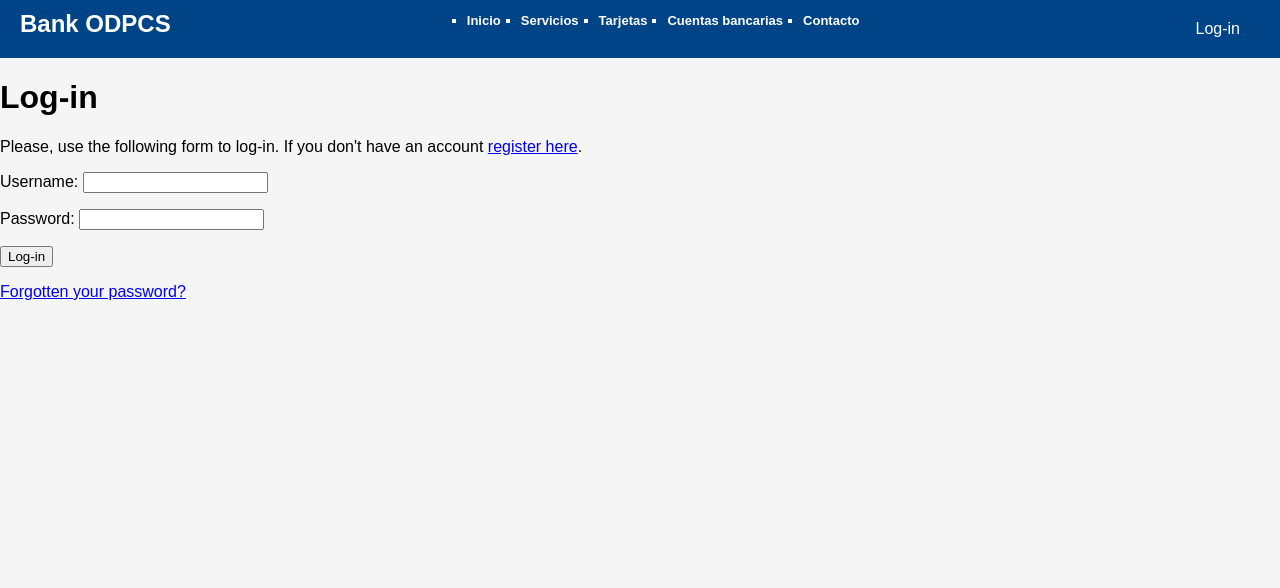
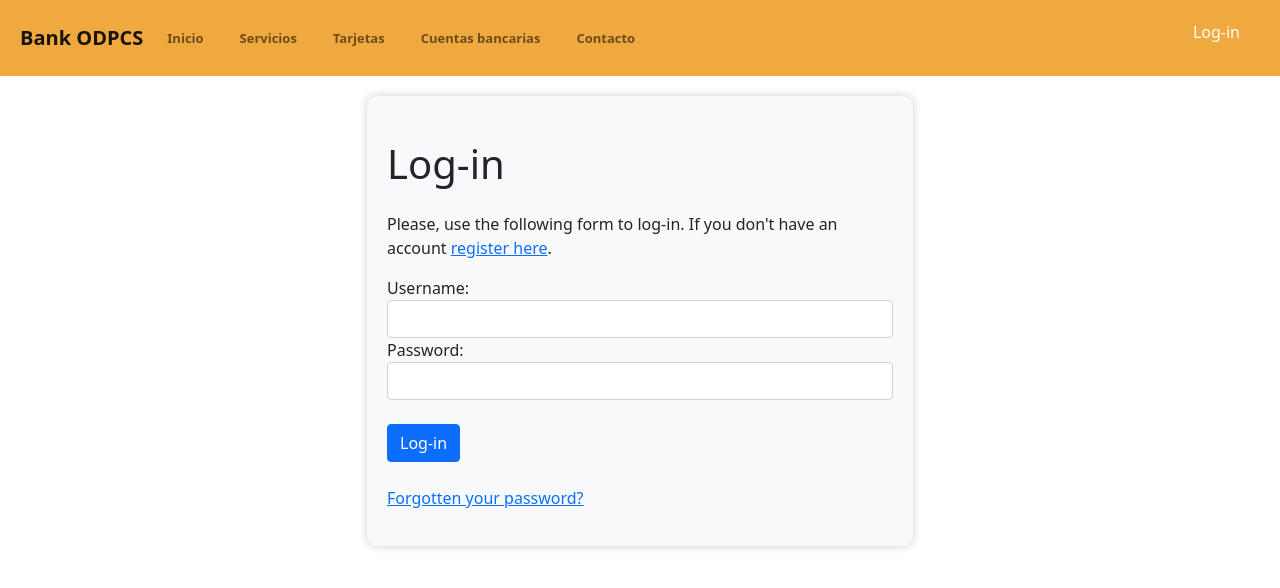
Before and after one commit to yhorm4884/Bank-DAW, a Django app: page /account/login/ in a window 1280 px wide. Shown: the top 588 px of the page. Run offline with Django 4.2, Linux system fonts and the light colour scheme.

Commit message:
Estilos cssy bootstrap login,registro

```diff
--- a/account/forms.py
+++ b/account/forms.py
@@ -4,9 +4,15 @@ from django.core.validators import FileExtensionValidator
 from .models import Profile
 
 
+
 class LoginForm(forms.Form):
-    username = forms.CharField()
-    password = forms.CharField(widget=forms.PasswordInput)
+    username = forms.CharField(
+        widget=forms.TextInput(attrs={'class': 'form-control'})
+    )
+    password = forms.CharField(
+        widget=forms.PasswordInput(attrs={'class': 'form-control'})
+    )
+
 # Para que no exista problemas entre los modelos he creado un formulario que va vinculado con el del usuario
 # Este permite si queremos restringir
 class ProfileForm(forms.ModelForm):
@@ -16,13 +22,20 @@ class ProfileForm(forms.ModelForm):
         model = Profile
         fields = ['avatar']
 
+
+
 class UserRegistrationForm(forms.ModelForm):
-    password = forms.CharField(label='Password', widget=forms.PasswordInput)
-    password2 = forms.CharField(label='Repeat password', widget=forms.PasswordInput)
+    password = forms.CharField(label='Password', widget=forms.PasswordInput(attrs={'class': 'form-control'}))
+    password2 = forms.CharField(label='Repeat password', widget=forms.PasswordInput(attrs={'class': 'form-control'}))
 
     class Meta:
         model = User
         fields = ['username', 'first_name', 'email']
+        widgets = {
+            'username': forms.TextInput(attrs={'class': 'form-control'}),
+            'first_name': forms.TextInput(attrs={'class': 'form-control'}),
+            'email': forms.EmailInput(attrs={'class': 'form-control'})
+        }
 
     def clean_password2(self):
         cd = self.cleaned_data
@@ -35,7 +48,6 @@ class UserRegistrationForm(forms.ModelForm):
         if User.objects.filter(email=data).exists():
             raise forms.ValidationError('Email already in use.')
         return data
-
 
 class UserEditForm(forms.ModelForm):
     class Meta:
--- a/account/static/css/base.css
+++ b/account/static/css/base.css
@@ -1,13 +1,13 @@
 body {
     font-family: Arial, sans-serif;
-    background-color: #f5f5f5;
+    background-color: #fff;
     margin: 0;
     padding: 0;
 }
 
 header {
-    background-color: #004488;
-    color: #fff;
+    background-color: #f0a93e;
+    color: #f0a93e;
     padding: 10px 20px;
     display: flex;
     justify-content: space-between;
@@ -99,3 +99,12 @@ ul.messagelist li {
     font-size: 0.8125rem;
     line-height: 1.25rem;
   }
+  /* Estilo personalizado para el elemento row */
+.custom-row {
+    background-color: #f8f9fa; /* Cambia el color de fondo según tus preferencias */
+    padding: 20px; /* Añade espacio interior al row */
+    border-radius: 10px; /* Agrega bordes redondeados */
+    box-shadow: 0 0 10px rgba(0, 0, 0, 0.2); /* Agrega sombra */
+    margin-top: 20px; /* Añade margen superior */
+    /* Otros estilos personalizados según tus preferencias */
+  }
--- a/account/templates/account/login.html
+++ b/account/templates/account/login.html
@@ -3,29 +3,43 @@
 {% block title %}Log-in{% endblock %}
 
 {% block content %}
-  <h1 class="header-title">Log-in</h1>
+  <div class="container">
+    <div class="row ">
+      <div class="col-md-6 offset-md-3">
+
+        <div class="login-form custom-row">
+          <h1 class="mt-4">Log-in</h1>
         {% if form.errors %}
-    <p class="error-message">
-      Your username and password didn't match.
-      Please try again.
-    </p>
+          <div class="alert alert-danger">
+            Your username and password didn't match. Please try again.
+          </div>
         {% else %}
-    <p class="instructions">
+          <p class="mt-4">
             Please, use the following form to log-in.
             If you don't have an account <a href="{% url "register" %}" class="link">register here</a>.
           </p>
         {% endif %}
-  <div class="login-form">
           <form action="{% url 'login' %}" method="post">
-      {{ form.as_p }}
             {% csrf_token %}
+            <div class="form-group">
+              {{ form.username.label_tag }}
+              {{ form.username }}
+            </div>
+            <div class="form-group">
+              {{ form.password.label_tag }}
+              {{ form.password }}
+            </div>
             <input type="hidden" name="next" value="{{ next }}" />
-      <p><input type="submit" value="Log-in"></p>
+          </br>
+            <button type="submit" class="btn btn-primary">Log-in</button>
           </form>
-    <p>
+          <p class="mt-4">
             <a href="{% url "password_reset" %}" class="link">
               Forgotten your password?
             </a>
           </p>
         </div>
+      </div>
+    </div>
+  </div>
 {% endblock %}
--- a/account/templates/base.html
+++ b/account/templates/base.html
@@ -5,19 +5,37 @@
 <head>
   <title>{% block title %}Bank ODPCS{% endblock %}</title>
   <link href="{% static "css/base.css" %}" rel="stylesheet">
+  <link rel="stylesheet" href="https://cdn.jsdelivr.net/npm/bootstrap@5.0.0/dist/css/bootstrap.min.css">
+  <script src="https://cdn.jsdelivr.net/npm/bootstrap@5.0.0/dist/js/bootstrap.min.js" integrity="sha384-T65P6v76rg4c2CBX6ufF9Zn5Nqf2F/Ebb4DViQPP9tl2Rd4JTvm4Rw6A/2O5H6PW"></script>
+
 </head>
 
 <body>
   <header>
-    <h1>Bank ODPCS</h1>
-    <nav>
-      <ul>
-        <li><a href="/">Inicio</a></li>
-        <li><a href="#">Servicios</a></li>
-        <li><a href="{% url 'cards:credit_cards' %}">Tarjetas</a></li>
-        <li><a href="#">Cuentas bancarias</a></li>
-        <li><a href="#">Contacto</a></li>
+    <nav class="navbar navbar-expand-lg navbar-light ">
+      <a class="navbar-brand" href="/">Bank ODPCS</a>
+      <button class="navbar-toggler" type="button" data-toggle="collapse" data-target="navbarNav" aria-controls="navbarNav" aria-expanded="false" aria-label="Toggle navigation">
+        <span class="navbar-toggler-icon"></span>
+      </button>
+      <div class="collapse navbar-collapse" id="navbarNav">
+        <ul class="navbar-nav">
+          <li class="nav-item">
+            <a class="nav-link" href="/">Inicio</a>
+          </li>
+          <li class="nav-item">
+            <a class="nav-link" href="#">Servicios</a>
+          </li>
+          <li class="nav-item">
+            <a class="nav-link" href="{% url 'cards:credit_cards' %}">Tarjetas</a>
+          </li>
+          <li class="nav-item">
+            <a class="nav-link" href="#">Cuentas bancarias</a>
+          </li>
+          <li class="nav-item">
+            <a class="nav-link" href="#">Contacto</a>
+          </li>
         </ul>
+      </div>
     </nav>
     <span class="user">
       {% if request.user.is_authenticated %}
@@ -41,7 +59,6 @@
     {% endif %}
     {% block content %}{% endblock %}
   </main>
-  </div>
 </body>
 
 </html>
```
Also changed, not shown: account/templates/account/register.html (+11 -1 lines). Lines whose indentation alone changed are shown as unchanged.
